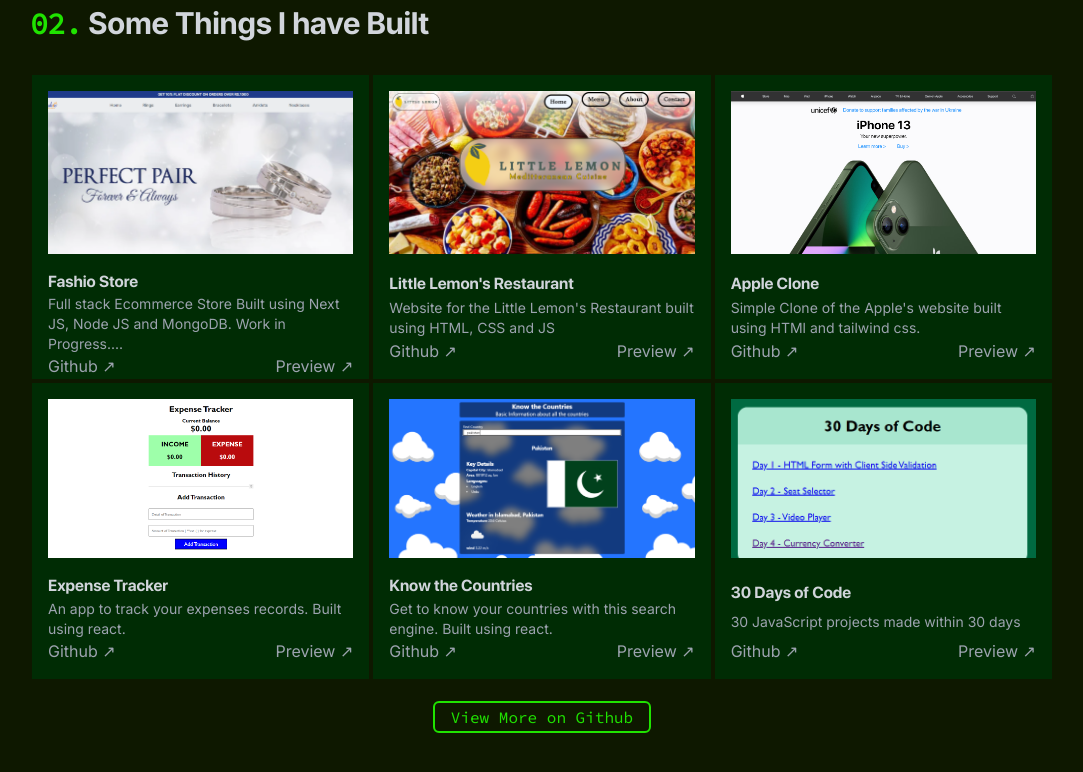
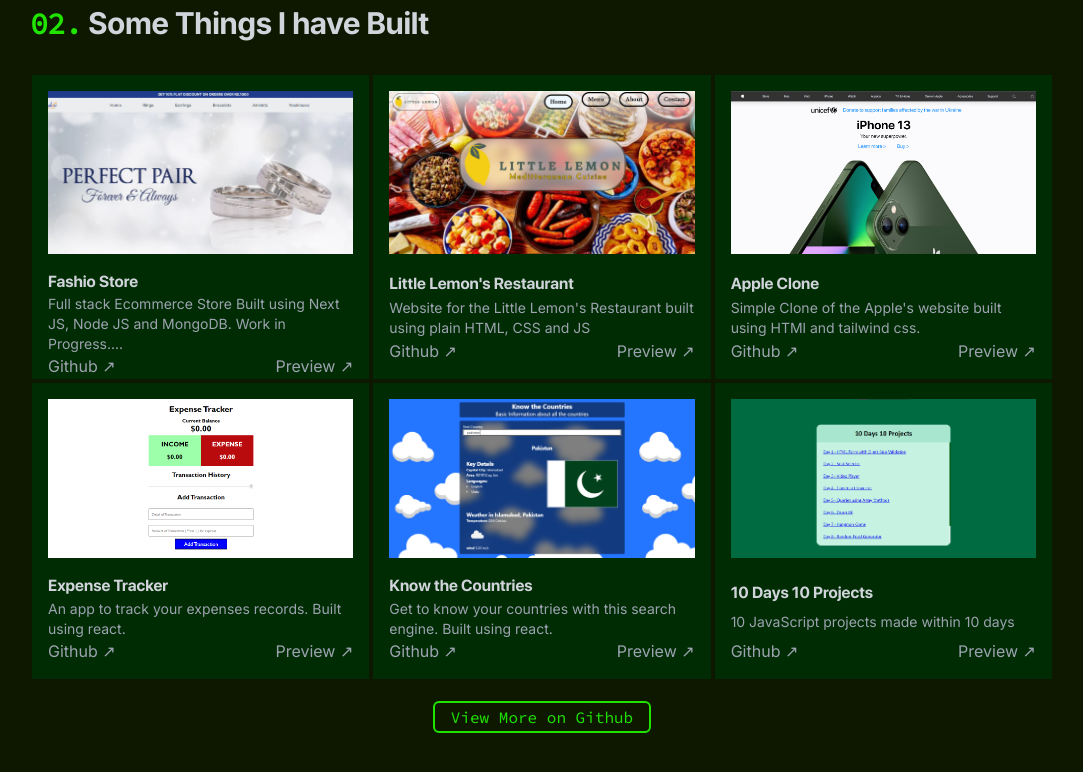
Before and after one commit to urwah1248/portfolioV2, a React (Create React App) app: page / in a window 1280 px wide. Shown: the part 1651-2423 px from the top of the page, without its empty margins (98-1181 px from the left). Built offline with nearby package versions, Linux system fonts and the light colour scheme; the HTML template or start-up script is replaced by a standard one.

Commit message:
Updated projects

```diff
--- a/src/components/Contact.jsx
+++ b/src/components/Contact.jsx
@@ -1,5 +1,4 @@
 import React from 'react'
-import Footer from './Footer'
 
 const Contact = () => {
   return (
--- a/src/projects.js
+++ b/src/projects.js
@@ -16,7 +16,7 @@
     },
     {
         title: "Little Lemon's Restaurant",
-        detail: "Website for the Little Lemon's Restaurant built using HTML, CSS and JS",
+        detail: "Website for the Little Lemon's Restaurant built using plain HTML, CSS and JS",
         img: p4,
         repo: "https://github.com/urwah1248/Little-Lemon-Restaurant-Website",
         prev: "https://urwah1248.github.io/Little-Lemon-Restaurant-Website/"
@@ -43,8 +43,8 @@
         prev: "https://know-your-countries-urwah1248.netlify.app/"
     },
     {
-        title: "30 Days of Code",
-        detail: "30 JavaScript projects made within 30 days",
+        title: "10 Days 10 Projects",
+        detail: "10 JavaScript projects made within 10 days",
         img: p5,
         repo: "https://github.com/urwah1248/30-Days-Of-Code",
         prev: "https://urwah1248.github.io/30-Days-Of-Code"
```
Also changed, not shown: src/media/project5.png.
